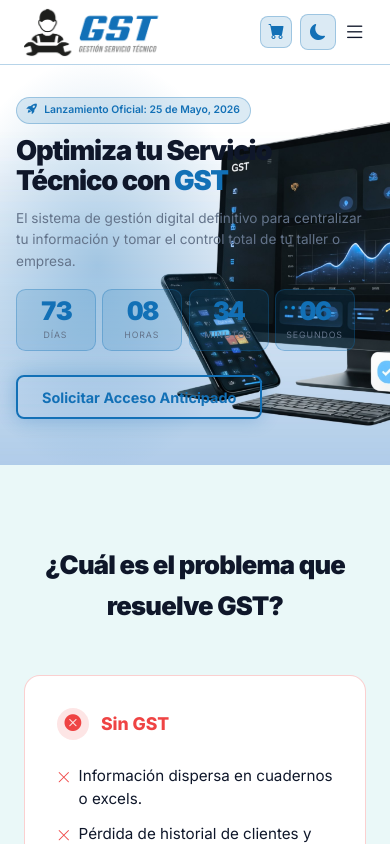
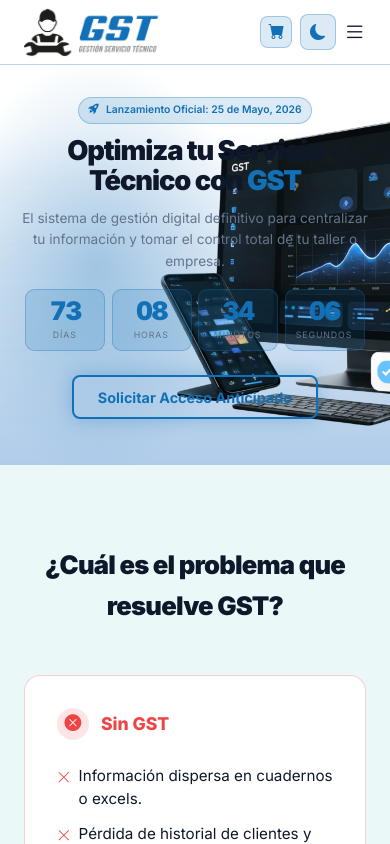
Before and after one commit to artoriasxgwyn/GST, a Vue app: page / in a window 390 px wide. Built offline with nearby package versions, Linux system fonts and the light colour scheme.

Commit message:
footer img and hero in cellphone fix

```diff
--- a/src/components/index/GstFooter.vue
+++ b/src/components/index/GstFooter.vue
@@ -287,5 +287,10 @@
   .link-list a { font-size: 0.82rem; }
   .powered-logo { height: 1.4rem; }
   .legal-text p { font-size: 0.75rem; }
+}@media (max-width:425px) {
+
+  .logo{
+width: 10rem;
+  }
 }
 </style>
--- a/src/components/index/GstHero.vue
+++ b/src/components/index/GstHero.vue
@@ -102,6 +102,7 @@
     height: 25rem;
   }
 }
+
 
 @media (min-width:769px) and (max-width:1024px) {
   .hero {
@@ -317,4 +318,14 @@
     padding: 0.7rem 1.5rem;
   }
 }
+@media (max-width:425px) {
+  .content-col {
+   text-align: center;
+   display: flex;
+   align-items: center;
+  }
+  .hero{
+aspect-ratio: 13/9 !important;
+  }
+}
 </style>
--- a/src/components/index/GstPricing.vue
+++ b/src/components/index/GstPricing.vue
@@ -55,7 +55,7 @@
 
             <button :class="plan.featured ? 'gst-btn-primary' : 'gst-btn-outline'" @click.stop="addPlanToCart(plan)">
               <i :class="['bi', plan.rawPrice === 5 ? 'bi-rocket-takeoff' : 'bi-cart-check']"></i>
-              {{ plan.rawPrice === 5 ? 'Comenzar Gratis' : 'Agregar al carrito' }}
+                Agregar al carrito
             </button>
           </div>
         </div>
```
